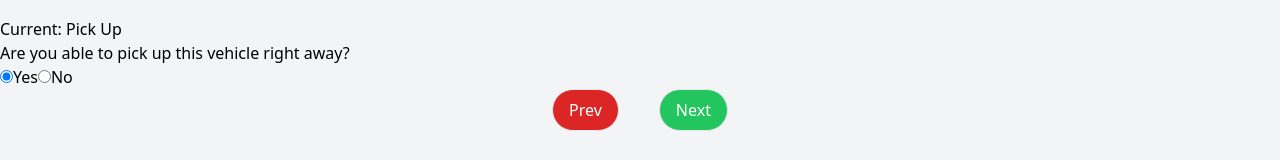
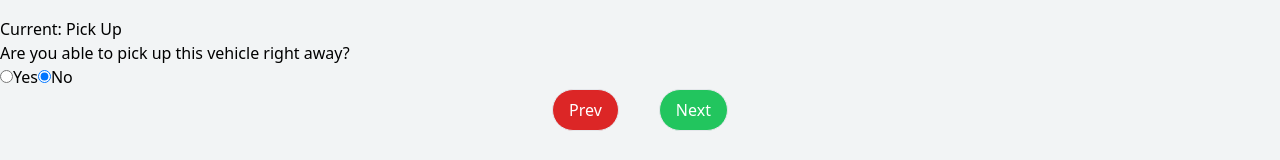
Before and after one commit to steffegit/auction-frontend, a React (Create React App) app: page /bid/1 in a window 1280 px wide. Shown: the part 157-317 px from the top of the page. Built offline with nearby package versions, Linux system fonts and the light colour scheme; no server answers.

Commit message:
Working on button and changeState functionality for bid form.

```diff
--- a/src/components/Form/FormPages/BidAmount.jsx
+++ b/src/components/Form/FormPages/BidAmount.jsx
@@ -1,6 +1,6 @@
 import React from 'react'
 
-function BidAmount() {
+function BidAmount({ formData, setFormData }) {
   return (
     <div>
       <div>Current top bid: 0.000$</div>
--- a/src/components/Form/FormPages/Deposit.jsx
+++ b/src/components/Form/FormPages/Deposit.jsx
@@ -1,13 +1,26 @@
 import React from 'react'
 
-function Deposit() {
+function Deposit({ formData, setFormData }) {
   return (
     <div>
       <div>There is a 200$ deposit fee. Are you fine with that?</div>
       <fieldset>
-        <input type="radio" id="yesbtn" name="deposit" value={1} checked />
+        <input
+          type="radio"
+          id="yesbtn"
+          name="deposit"
+          value={true}
+          onClick={() => setFormData({ ...formData, depositFee: true })}
+        />
         <label for="yesbtn">Yes</label>
-        <input type="radio" id="nobtn" name="deposit" value={0} />
+        <input
+          type="radio"
+          id="nobtn"
+          name="deposit"
+          value={false}
+          onClick={() => setFormData({ ...formData, depositFee: false })}
+          checked
+        />
         <label for="nobtn">No</label>
       </fieldset>
     </div>
--- a/src/components/Form/FormPages/Financing.jsx
+++ b/src/components/Form/FormPages/Financing.jsx
@@ -1,6 +1,6 @@
 import React from 'react'
 
-function Financing() {
+function Financing({ formData, setFormData }) {
   return (
     <div>
       <div>
@@ -8,9 +8,23 @@ function Financing() {
         full. Are you fine with that?
       </div>
       <fieldset>
-        <input type="radio" id="yesbtn" name="financing" value={1} checked />
+        <input
+          type="radio"
+          id="yesbtn"
+          name="financing"
+          value={true}
+          onClick={() => setFormData({ ...formData, financing: true })}
+        />
+
         <label for="yesbtn">Yes</label>
-        <input type="radio" id="nobtn" name="financing" value={0} />
+        <input
+          type="radio"
+          id="nobtn"
+          name="financing"
+          value={false}
+          onClick={() => setFormData({ ...formData, financing: false })}
+          checked
+        />
         <label for="nobtn">No</label>
       </fieldset>
     </div>
--- a/src/components/Form/FormPages/PickUp.jsx
+++ b/src/components/Form/FormPages/PickUp.jsx
@@ -1,13 +1,26 @@
 import React from 'react'
 
-function PickUp() {
+function PickUp({ formData, setFormData }) {
   return (
     <div>
       <div>Are you able to pick up this vehicle right away?</div>
       <fieldset>
-        <input type="radio" id="yesbtn" name="pickup" value={1} checked />
+        <input
+          type="radio"
+          id="yesbtn"
+          name="pickup"
+          value={true}
+          onClick={() => setFormData({ ...formData, pickUp: true })}
+        />
         <label for="yesbtn">Yes</label>
-        <input type="radio" id="nobtn" name="pickup" value={0} />
+        <input
+          type="radio"
+          id="nobtn"
+          name="pickup"
+          value={false}
+          onClick={() => setFormData({ ...formData, pickUp: false })}
+          checked
+        />
         <label for="nobtn">No</label>
       </fieldset>
     </div>
--- a/src/pages/BidForm.jsx
+++ b/src/pages/BidForm.jsx
@@ -13,18 +13,25 @@ function BidForm() {
   let { id } = useParams()
   const [page, setPage] = useState(0)
 
+  const [formData, setFormData] = useState({
+    pickUp: false,
+    financing: false,
+    bidAmount: 0,
+    depositFee: false,
+  })
+
   const PageDisplay = () => {
     switch (page) {
       case 0:
-        return <PickUp />
+        return <PickUp formData={formData} setFormData={setFormData} />
       case 1:
-        return <Financing />
+        return <Financing formData={formData} setFormData={setFormData} />
       case 2:
-        return <BidAmount />
+        return <BidAmount formData={formData} setFormData={setFormData} />
       case 3:
-        return <Deposit />
+        return <Deposit formData={formData} setFormData={setFormData} />
       case 4:
-        return <Success />
+        return <Success formData={formData} setFormData={setFormData} />
       default:
         return <PickUp />
     }
@@ -36,7 +43,7 @@ function BidForm() {
       <div className="flex space-x-10 mx-auto">
         <button
           className="p-2 bg-red-600 hover:bg-red-700 text-white border rounded-full px-4"
-          disabled={page == 0}
+          disabled={page === 0}
           onClick={() => {
             setPage((currentPage) => currentPage - 1)
           }}
@@ -45,7 +52,7 @@ function BidForm() {
         </button>
         <button
           className="p-2 bg-green-500 hover:bg-green-600 text-white border rounded-full px-4"
-          disabled={page == steps.length - 1}
+          disabled={page === steps.length - 1}
           onClick={() => {
             setPage((currentPage) => currentPage + 1)
           }}
```
